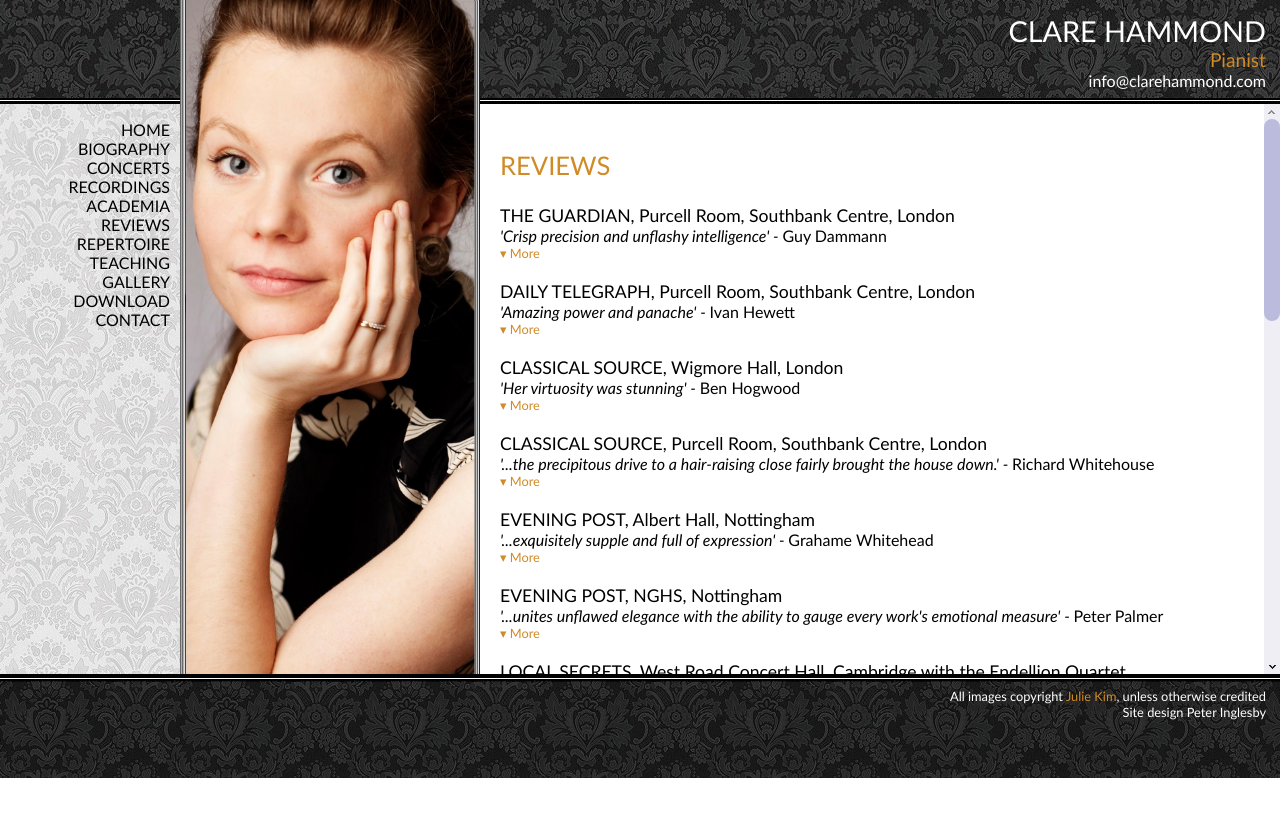
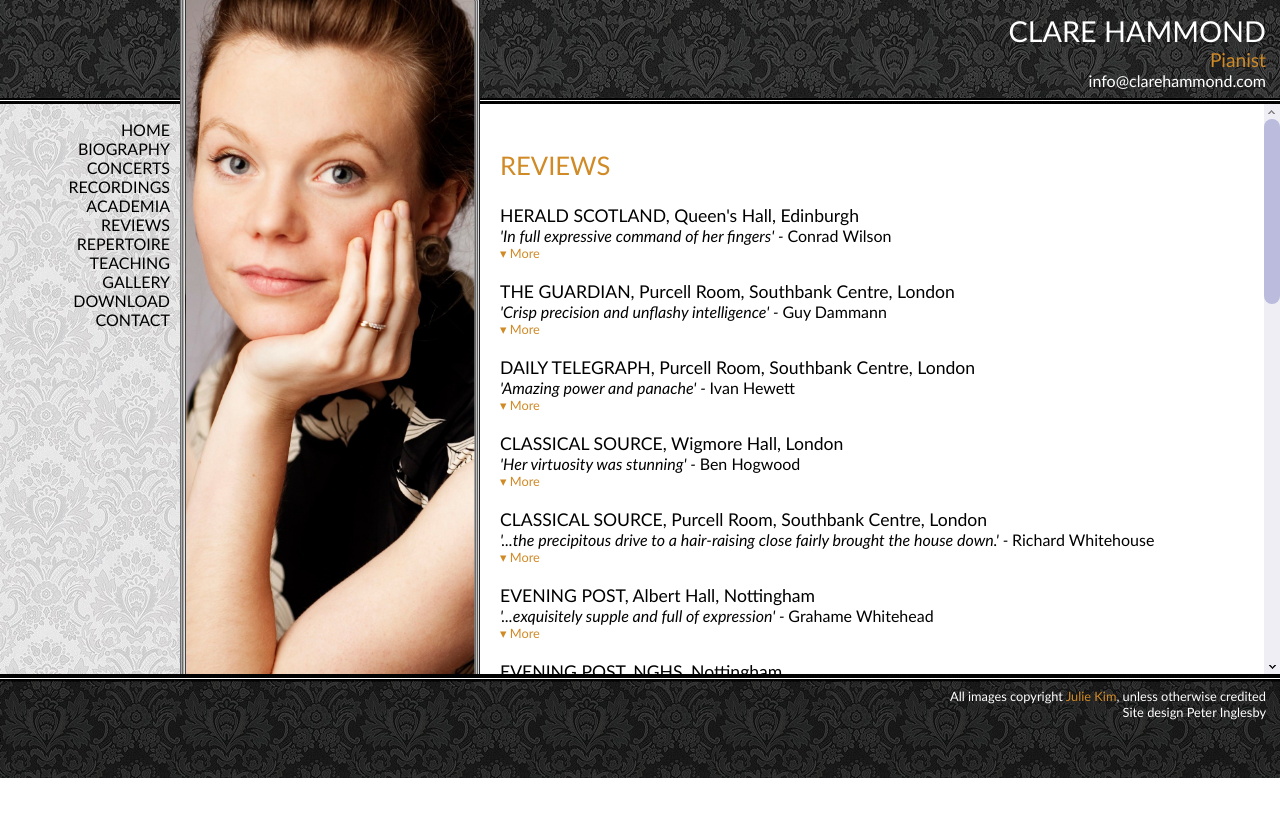
Before and after one commit to hammonc/clarehammond.com, a Jekyll site: the page built from reviews.html, in a window 1280 px wide. Shown: the top 817 px of the page. Built offline with Jekyll 4.4.1, drawn with Linux system fonts in a browser that asks for light colours.

Commit message:
herald scotland review added

```diff
--- a/index.html
+++ b/index.html
@@ -7,7 +7,7 @@ layout: with-header-and-footer
 </div>
 <div id="news">
   <h3 class="page-heading">RECENT NEWS</h3>
-<p>Clare's five-date <a href="http://www.fctr.co.uk/futureclassics/index.html"target="_blank">tour</a> with the Piatti String Quartet starts in February and will take them to the Queen's Hall in Edinburgh, St George's in Bristol and the Wigmore Hall in London. <a href="interview.html" class="popupwindow"
+<p>Clare's five-date <a href="http://www.fctr.co.uk/futureclassics/index.html"target="_blank">tour</a> with the Piatti String Quartet has received glowing <a href="http://www.heraldscotland.com/classical/reviews/piatti-quartetclare-hammond-queens-hall-edinburgh.16881545" target="_blank">reviews</a> in Edinburgh and is yet to visit St George's Bristol, Farnham Maltings and the Wigmore Hall in London. <a href="interview.html" class="popupwindow"
     rel="height:750,width:550,scrollbars:1,status:1,resizable:0">Watch</a> an interview.</p>
 
 <p>An <a href="resources/article.jpg" target="_blank">article</a> on Clare's CD <em>Piano Polyptych</em> has just appeared in <em>Classical Music</em> magazine. The disk is now available from <a href="http://www.amazon.co.uk/Piano-Polyptych-Julian-Anderson-Hellawell/dp/B006JFZU3W" target="_blank">Amazon</a>, <a href="http://hmv.com/hmvweb/displayProductDetails.do?sku=321875" target="_blank">HMV</a>, and the iTunes store, including works by Julian Anderson, Philip Grange, Piers Hellawell, Kenneth Hesketh and Giles Swayne.</p>
--- a/reviews.html
+++ b/reviews.html
@@ -5,9 +5,20 @@ image: press.jpg
 <h3 class="page-heading">REVIEWS</h3>
 
 <div class="listing">
+  <div class="listing-heading">HERALD SCOTLAND, Queen's Hall, Edinburgh</div>
+  <div class="listing-trailer">'In full expressive command of her fingers' - <em>Conrad Wilson</em></em></div>
+  <div class="listing-details concealed">
+    <p>'In Ravel's Tombeau de Couperin, the pianist was likewise in full expressive command of her fingers, conveying the swirling shimmer and sweet melancholy of a work that veers between elegance and emotion. Two pieces of Satie and two of Albeniz were exquisitely played.'</p>
+  </div>
+  <div class="listing-details concealed">
+  </div>
+  <span class="more">&#9662; <a href="">More</a></span>
+  <span class="less">&#9652; <a href="">Less</a></span>
+</div>
+
+<div class="listing">
   <div class="listing-heading">THE GUARDIAN, Purcell Room, Southbank Centre, London</div>
-  <div class="listing-trailer">'Crisp precision and unflashy intelligence' - <em>Guy
-    Dammann</em></em></div>
+  <div class="listing-trailer">'Crisp precision and unflashy intelligence' - <em>Guy Dammann</em></em></div>
   <div class="listing-details concealed">
     <p> 'Still, there are occasions when artist and programme really gel. One was Clare Hammond's recital, which married Giles Swayne's 2008 Three Bagatelles for solo piano with two of Julian Anderson's Piano Etudes, and also featured a little-known study by Stephen Oliver. Hammond, who studies at the Guildhall, played from memory with crisp precision and unflashy intelligence. The second of the Swayne pieces requires the softest, most even touch for its delicately balanced tonality to stabilise, just as the brittle humour of the third could easily snap under less clever fingers. Similarly, Anderson's studies require minute command, not just over each note's attack, but also of each release. Most impressive, though, was her natural sense of pacing, allowing the hollowed-out climax of Pour les Arpèges Composées to gather like a wisp of smoke in sunlight before dissipating in a passing breeze.'</p>
   </div>
```
